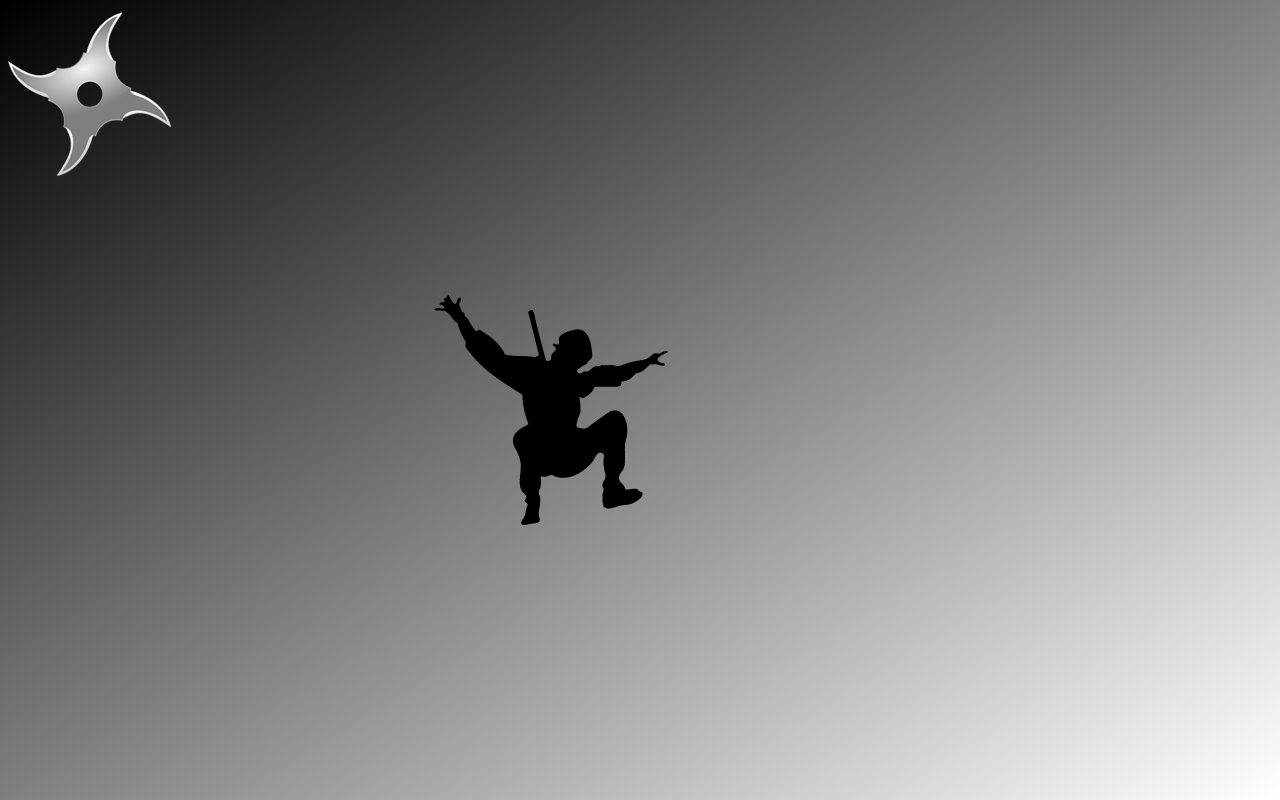
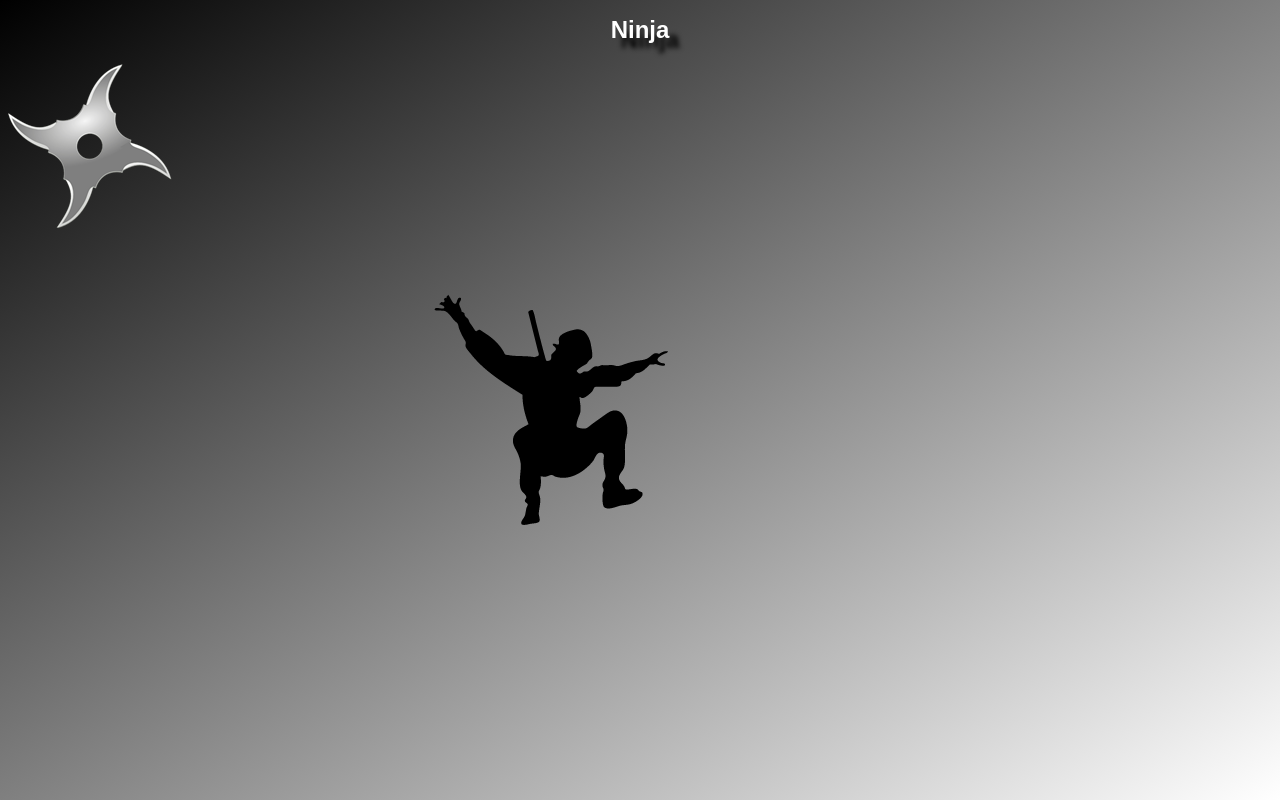
Before and after one commit to junh4533/css3, a plain HTML site: page index.html in a window 1280 px wide. Drawn offline with Linux system fonts and the light colour scheme.

Commit message:
font-transtion

```diff
--- a/index.html
+++ b/index.html
@@ -8,6 +8,7 @@
 </head>
 
 <body>
+    <div class="papyrus"><h1>Ninja</h1></div>
     <div id="star"></div>
     <div class="circle">
         <div class="ninja">
--- a/style.css
+++ b/style.css
@@ -5,7 +5,18 @@ html {
 body {
 	background: linear-gradient(to bottom right, black, white);
 }
+h1{
+	font-family:fantasy;
+	color:White;
+	text-align:center;
+	text-shadow:10px 10px 5px black;
+	transition:font-size 0.1s;
+	font-size:150%;
+}
+h1:hover{
+	font-size:250%;
 
+}
 #star {
 	width: 170px;
 	height: 170px;
@@ -46,7 +57,6 @@ body {
 
 .ninja:hover {
 	z-index: 0;
-	background-image: url(ninja-silhouette-image-2.png);
 }
 
 
@@ -54,7 +64,7 @@ body {
  0% {left:0px; top:255px;}
  25% {left:400px; top:255px;}
  50% {right:400px; top:0px;}
- 75% {left:400px;  top:255px;}
+ 75% {left:0px;  top:255px;}
  100%{left:0px; top:255px;}
 }
 
```
